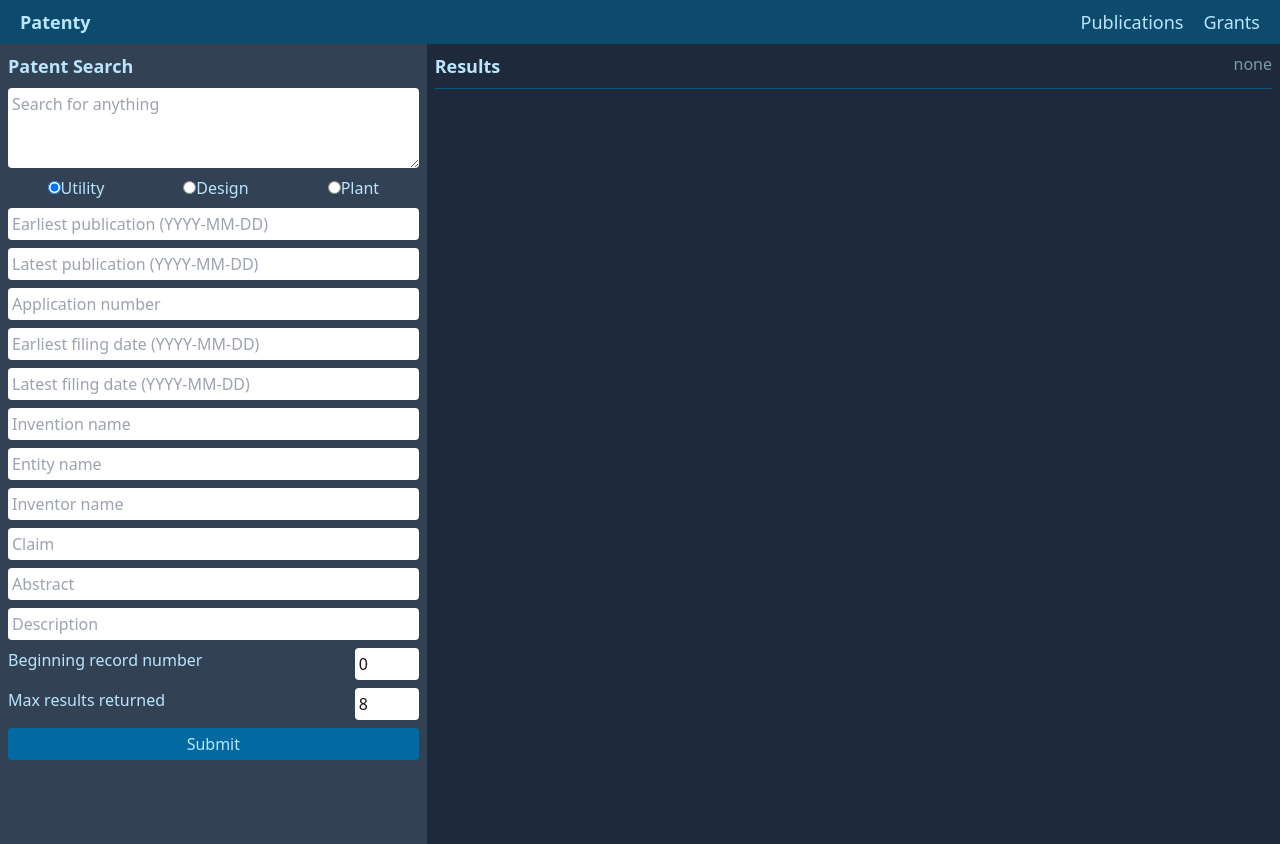
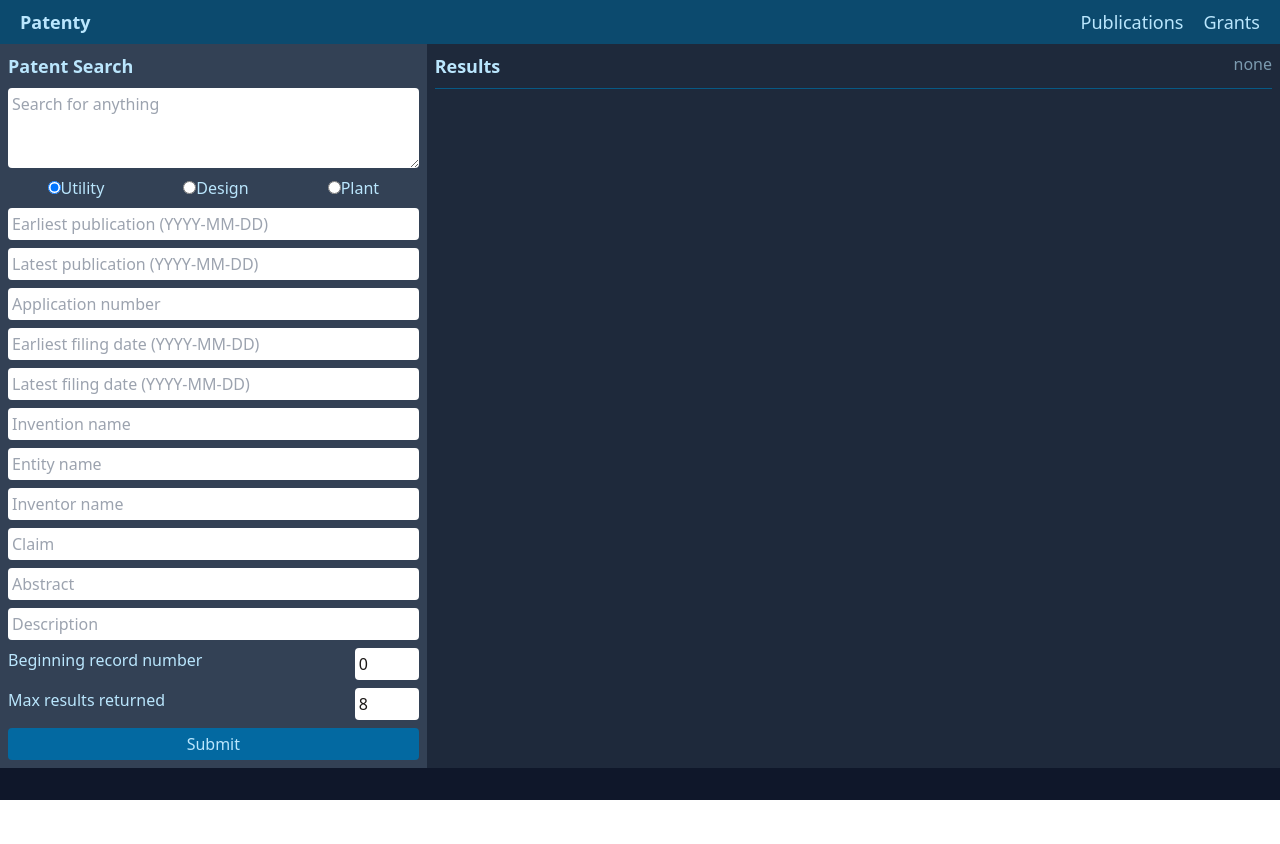
Before and after one commit to daniel-black/patent-search, a Next.js app: page /search/publications in a window 1280 px wide. After the commit the page ends 800 px from the top, so only its background shows below. Built offline with nearby package versions, Linux system fonts and the light colour scheme.

Commit message:
Small styling change

```diff
--- a/components/Layout.tsx
+++ b/components/Layout.tsx
@@ -5,7 +5,7 @@ type LayoutProps = {
 
 const Layout = ({ children }: LayoutProps): JSX.Element => {
   return (
-    <div className="bg-stone-900 text-sky-200 w-full h-screen min-h-fit">
+    <div className="bg-slate-900 text-sky-200 w-full min-h-screen">
       {children}
     </div>
   );
--- a/pages/search/publications.tsx
+++ b/pages/search/publications.tsx
@@ -11,7 +11,7 @@ const Publications = (): JSX.Element => {
 
 
   return (
-    <div className="flex h-full">
+    <div className="flex min-h-full">
       <section className="bg-slate-700 w-1/3 p-2 space-y-2">
         <h2 className="font-bold text-lg">Patent Search</h2>
         <PublicationSearchForm
```
